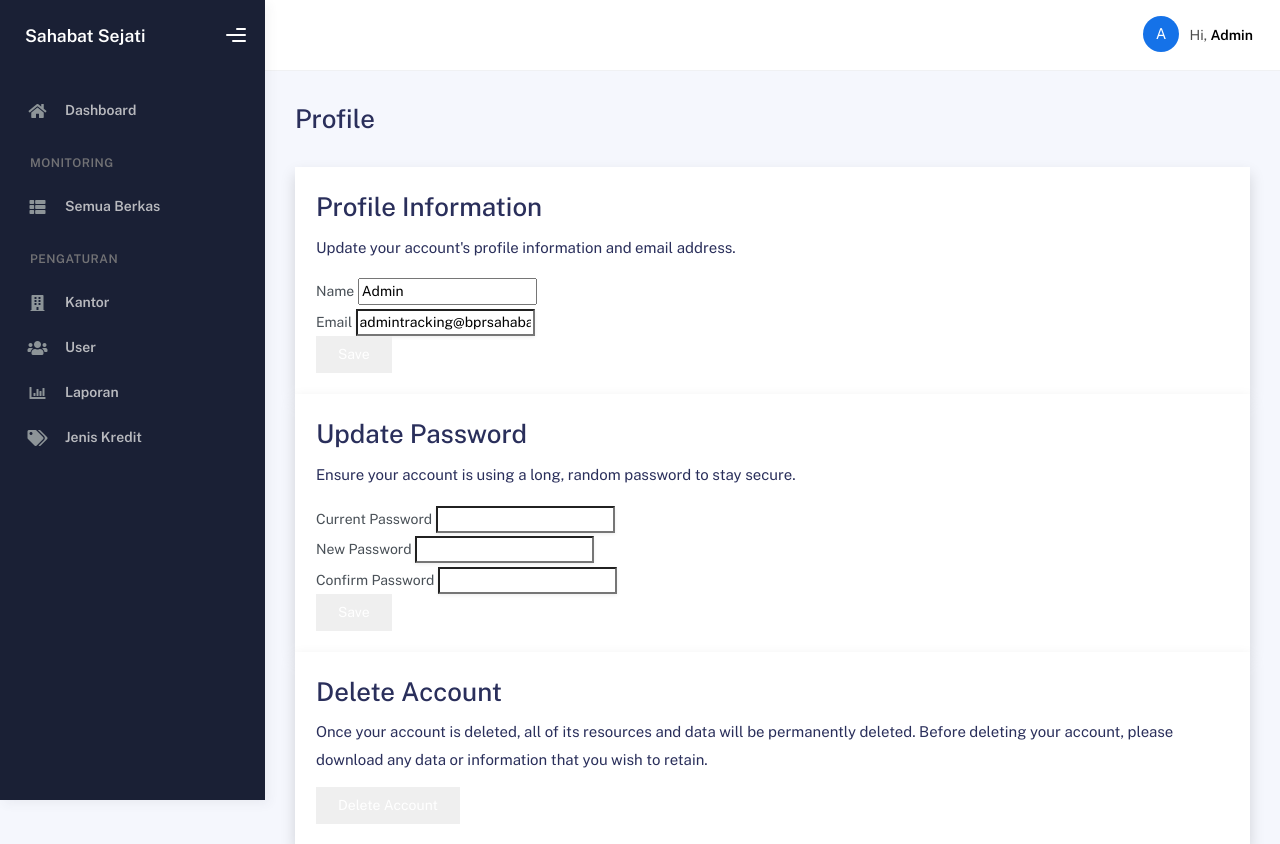
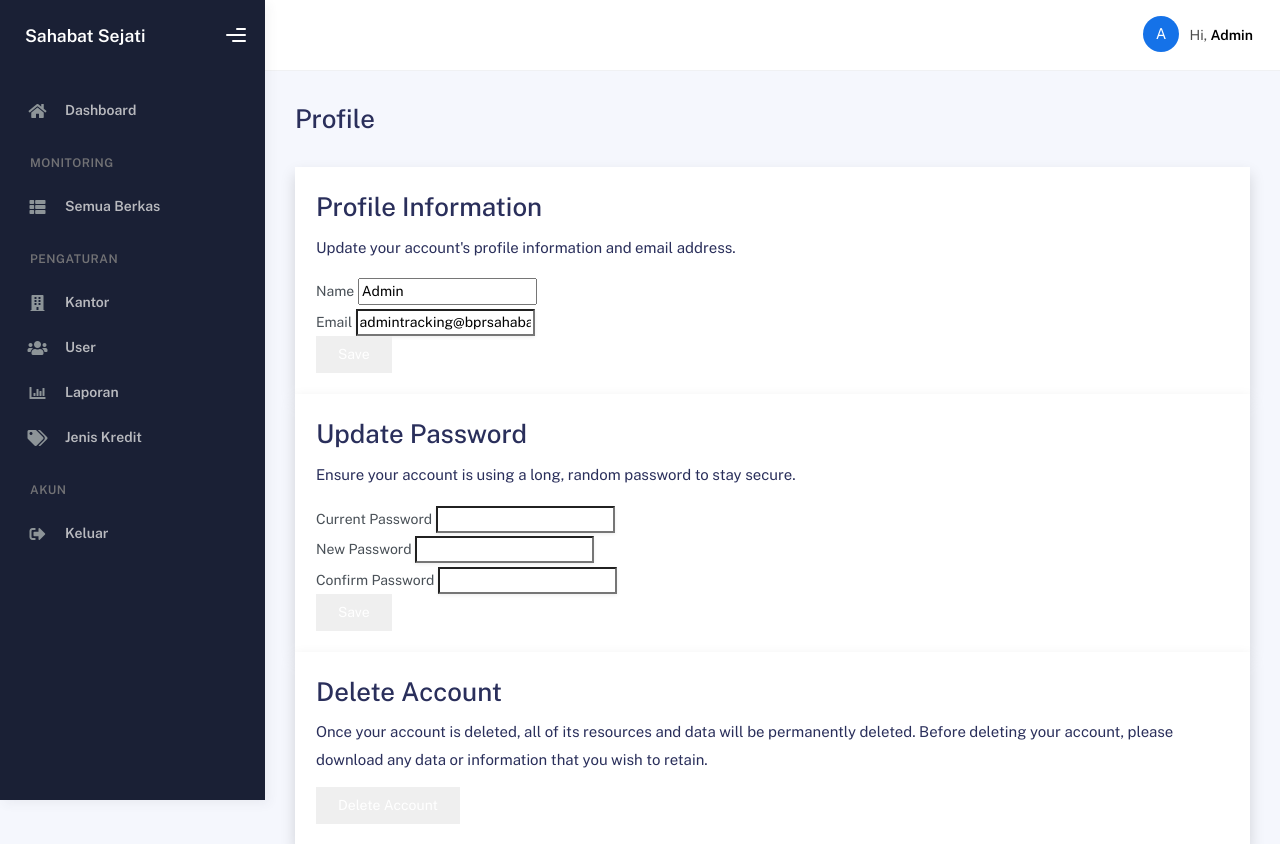
Before and after one commit to zxamin212/trackingbprss, a Laravel app: page /profile in a window 1280 px wide. Shown: the top 844 px of the page. Run offline with Laravel 12, Linux system fonts and the light colour scheme; a user stored in the database is signed in; data comes from the database, SQL or seed files in the repository.

Commit message:
Tambah menu logout di sidebar

```diff
--- a/resources/views/layouts/partials/sidebar.blade.php
+++ b/resources/views/layouts/partials/sidebar.blade.php
@@ -192,6 +192,17 @@
                             </a>
                         </li>
                     @endif
+                                        {{-- Logout (khusus HP/tablet) --}}
+                    <li class="nav-section"><h4 class="text-section">Akun</h4></li>
+                    <li class="nav-item">
+                        <a href="#" onclick="event.preventDefault(); document.getElementById('logout-form-sidebar').submit();">
+                            <i class="fas fa-sign-out-alt"></i>
+                            <p>Keluar</p>
+                        </a>
+                        <form id="logout-form-sidebar" action="{{ route('logout') }}" method="POST" class="d-none">
+                            @csrf
+                        </form>
+                    </li>
                 @endauth
 
             </ul>
```
